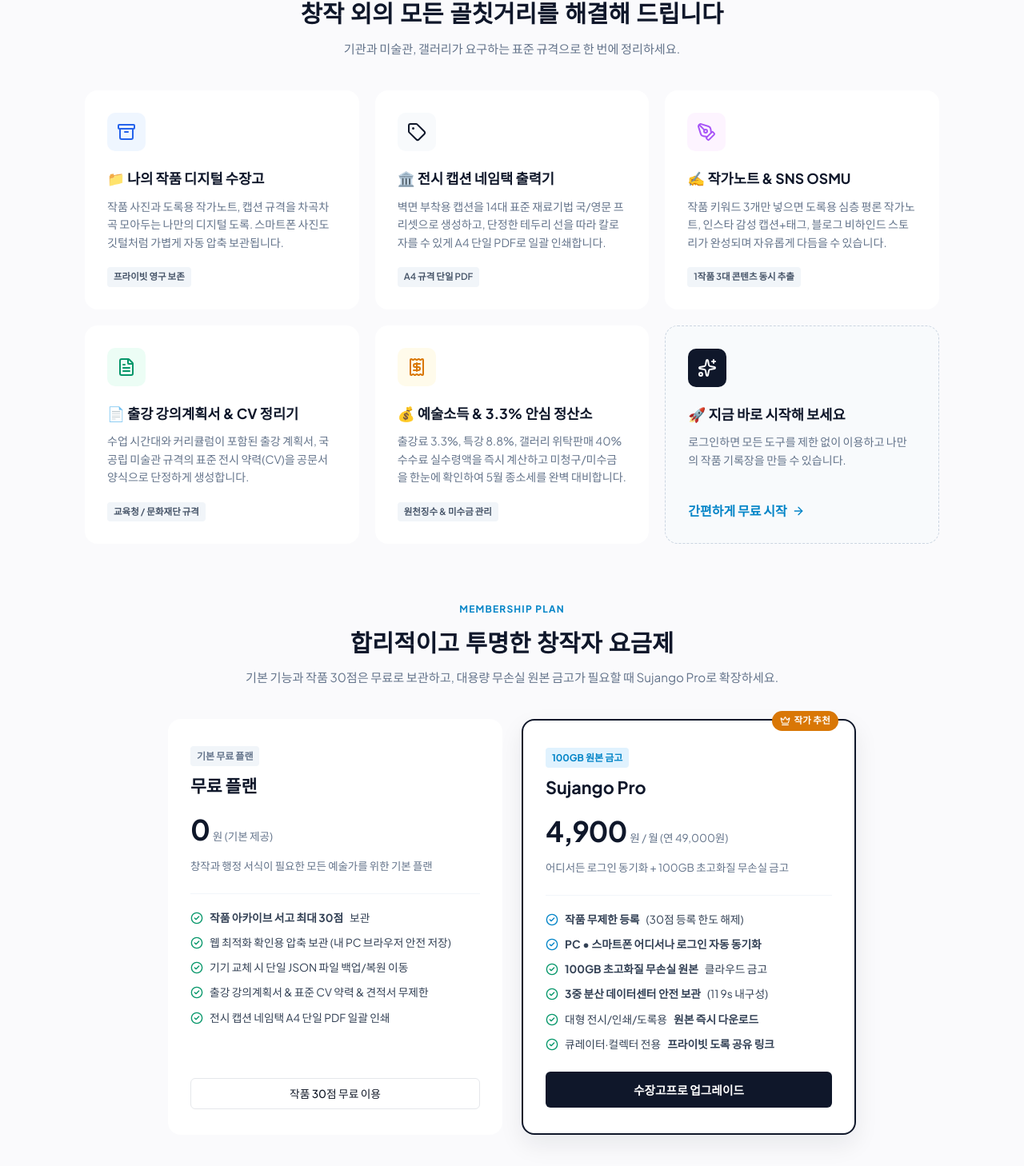
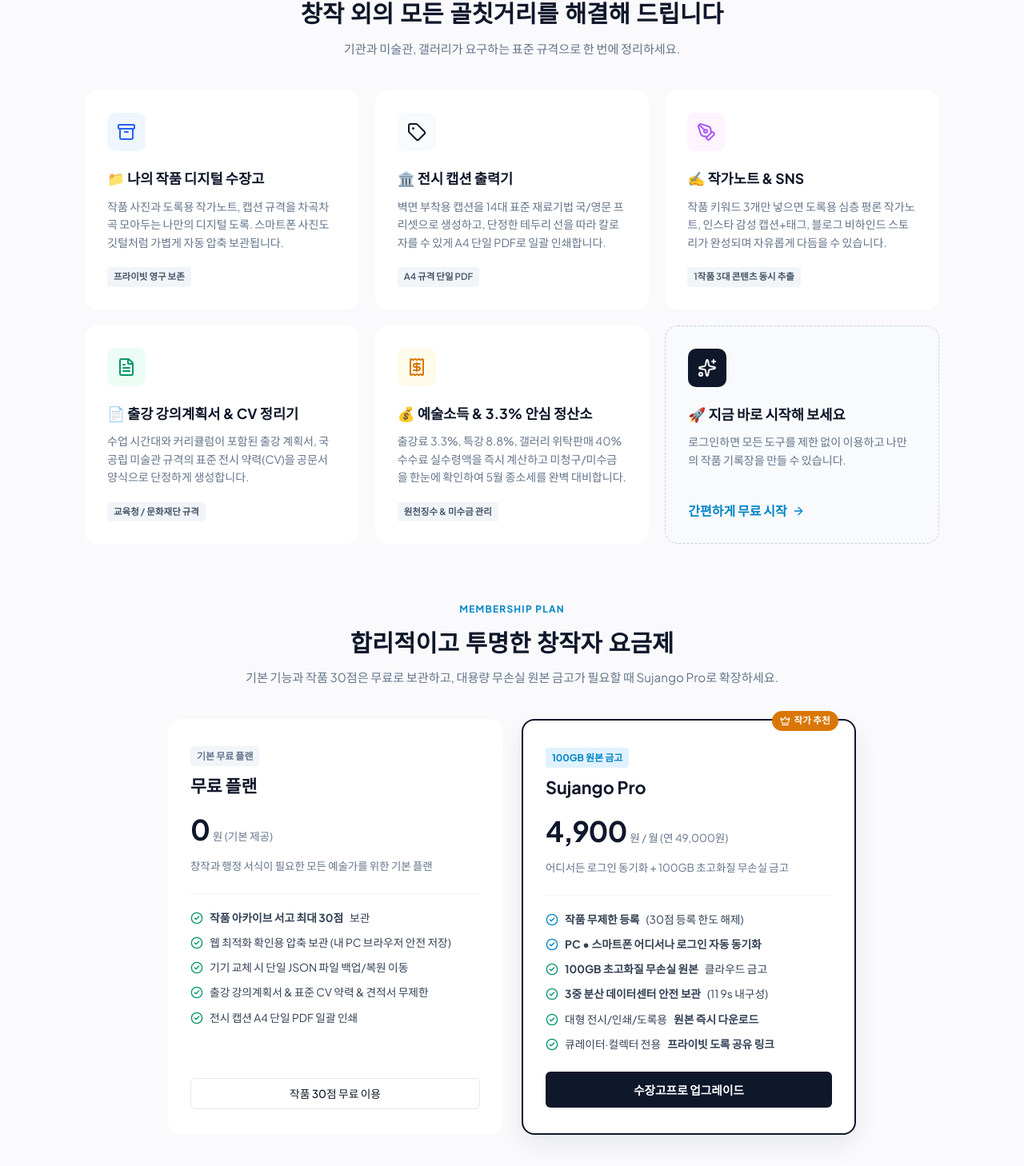
Before and after one commit to ARA3827/sujango, a React (Vite) app: page / in a window 1280 px wide. Shown: the part 949-2407 px from the top of the page at 80% size. Built offline with nearby package versions, Linux system fonts and the light colour scheme; no server answers; a web font is replaced by a local one.

Commit message:
feat: standardize and simplify menu titles across dashboard, landing, and workspaces

```diff
--- a/src/components/ArchiveStudio.jsx
+++ b/src/components/ArchiveStudio.jsx
@@ -403,7 +403,7 @@ export default function ArchiveStudio({ onBack, onNavigateToCaption, onOpenPrici
                 className="btn-outline"
                 style={{ width: '100%', justifyContent: 'center' }}
               >
-                <Tag size={15} /> 이 작품 캡션 네임택 출력하기
+                <Tag size={15} /> 이 작품 캡션 명패 출력하기
               </button>
             )}
           </div>
--- a/src/components/CaptionStudio.jsx
+++ b/src/components/CaptionStudio.jsx
@@ -317,7 +317,7 @@ export default function CaptionStudio({ onBack }) {
       </div>
 
       <div className="workspace-title-area" style={{ marginBottom: '1.25rem' }}>
-        <h2>전시 캡션 네임택 출력기</h2>
+        <h2>전시 캡션 출력기</h2>
         <p>
           각 작품마다 독립된 <strong>옅은 회색 테두리 박스</strong>가 둘러져 있어 선을 따라 자와 칼을 대고 오려내면 명패가 완성됩니다.
           가로는 2열로 반듯하게 고정되고 세로는 글자 길이에 맞춰 유연하게 조정되며, 작품이 많아지면 자동으로 A4 다음 장이 생성됩니다.
--- a/src/components/Dashboard.jsx
+++ b/src/components/Dashboard.jsx
@@ -39,23 +39,23 @@ export default function Dashboard({
   const tools = [
     {
       id: 'inspo',
-      title: '영감(靈感)노트',
+      title: '영감 노트',
       tag: '창작 영감 & 문장',
       icon: <Sparkles size={22} style={{ color: '#059669' }} />,
       desc: '책 속 한 줄, 영화 속 명대사, 일상의 번뜩이는 사유를 카드로 아카이빙하고 카카오톡 대화를 깔끔하게 정리하여 가져옵니다.',
-      actionText: '영감노트 열기'
+      actionText: '영감 노트 열기'
     },
     {
       id: 'statement',
-      title: '작가노트 & SNS OSMU',
-      tag: '원소스 멀티유즈',
+      title: '작가노트 & SNS',
+      tag: 'AI 글 생성',
       icon: <PenTool size={22} />,
       desc: '작품 키워드 3개로 공모전용 심층 미학 평론 작가노트, 인스타 감성 캡션 + 해시태그, 블로그 후기를 동시에 추출하고 직접 수정합니다.',
-      actionText: '콘텐츠 생성하기'
+      actionText: '작가노트 쓰기'
     },
     {
       id: 'caption',
-      title: '전시 캡션 네임택 출력기',
+      title: '전시 캡션 출력기',
       tag: '전시 & 아트페어',
       icon: <Tag size={22} />,
       desc: '작품 옆 벽면에 붙이는 국영문 표준 캡션(명패)을 자동 생성하고, 자르기 좋은 절취선과 함께 A4 용지 규격으로 일괄 인쇄합니다.',
@@ -134,7 +134,7 @@ export default function Dashboard({
         </div>
 
         <div className="stat-item-box" onClick={() => onSelectView('inspo')} style={{ cursor: 'pointer' }}>
-          <div className="stat-label">✨ 영감(靈感)노트</div>
+          <div className="stat-label">✨ 영감 노트</div>
           <div className="stat-value" style={{ color: '#0D9488' }}>
             {inspoCount}개 보관 중
           </div>
--- a/src/components/LandingPage.jsx
+++ b/src/components/LandingPage.jsx
@@ -100,7 +100,7 @@ export default function LandingPage({ onOpenLogin, onExploreGuest, onOpenPricing
             <div className="feature-icon-box" style={{ background: '#F8FAFC', color: '#0F172A' }}>
               <Tag size={24} />
             </div>
-            <h4>🏛️ 전시 캡션 네임택 출력기</h4>
+            <h4>🏛️ 전시 캡션 출력기</h4>
             <p>
               벽면 부착용 캡션을 14대 표준 재료기법 국/영문 프리셋으로 생성하고,
               단정한 테두리 선을 따라 칼로 자를 수 있게 A4 단일 PDF로 일괄 인쇄합니다.
@@ -113,7 +113,7 @@ export default function LandingPage({ onOpenLogin, onExploreGuest, onOpenPricing
             <div className="feature-icon-box" style={{ background: '#FDF4FF', color: '#A855F7' }}>
               <PenTool size={24} />
             </div>
-            <h4>✍️ 작가노트 & SNS OSMU</h4>
+            <h4>✍️ 작가노트 & SNS</h4>
             <p>
               작품 키워드 3개만 넣으면 도록용 심층 평론 작가노트, 인스타 감성 캡션+태그,
               블로그 비하인드 스토리가 완성되며 자유롭게 다듬을 수 있습니다.
@@ -191,7 +191,7 @@ export default function LandingPage({ onOpenLogin, onExploreGuest, onOpenPricing
               <li><CheckCircle2 size={16} color="#059669" /> 웹 최적화 확인용 압축 보관 (내 PC 브라우저 안전 저장)</li>
               <li><CheckCircle2 size={16} color="#059669" /> 기기 교체 시 단일 JSON 파일 백업/복원 이동</li>
               <li><CheckCircle2 size={16} color="#059669" /> 출강 강의계획서 & 표준 CV 약력 & 견적서 무제한</li>
-              <li><CheckCircle2 size={16} color="#059669" /> 전시 캡션 네임택 A4 단일 PDF 일괄 인쇄</li>
+              <li><CheckCircle2 size={16} color="#059669" /> 전시 캡션 A4 단일 PDF 일괄 인쇄</li>
             </ul>
             <button onClick={onOpenLogin} className="btn-outline" style={{ width: '100%', marginTop: '1.5rem', justifyContent: 'center' }}>
               작품 30점 무료 이용
--- a/src/components/PricingModal.jsx
+++ b/src/components/PricingModal.jsx
@@ -154,7 +154,7 @@ export default function PricingModal({ isOpen, onClose, user, onUpgradeSuccess,
               </li>
               <li style={{ fontSize: '0.84rem', color: '#334155', display: 'flex', alignItems: 'center', gap: '8px' }}>
                 <Check size={16} color="#059669" />
-                <span>전시 캡션 네임택 A4 단일 PDF 일괄 인쇄</span>
+                <span>전시 캡션 A4 단일 PDF 일괄 인쇄</span>
               </li>
             </ul>
 
--- a/src/components/StatementStudio.jsx
+++ b/src/components/StatementStudio.jsx
@@ -207,7 +207,7 @@ ${hashtags}`;
       </div>
 
       <div className="workspace-title-area" style={{ marginBottom: '1.5rem' }}>
-        <h2>작가노트 & SNS OSMU 스튜디오</h2>
+        <h2>작가노트 & SNS 스튜디오</h2>
         <p>작품 키워드 3개만 넣으세요. 도록용 미술평론 작가노트, 인스타그램 감성 피드, 블로그 제작 후기로 즉시 변환하고 자유롭게 다듬을 수 있습니다.</p>
       </div>
 
--- a/src/inspo_module/InspoVaultView.jsx
+++ b/src/inspo_module/InspoVaultView.jsx
@@ -242,7 +242,7 @@ export function InspoVaultView({ onBack }) {
 
       {/* 2. 타이틀 영역 */}
       <div className="workspace-title-area" style={{ marginBottom: '1.5rem' }}>
-        <h2>영감(靈感)노트</h2>
+        <h2>영감 노트</h2>
         <p>책, 영화, 일상에서 마주친 생각과 문장을 차곡차곡 기록하고, 카카오톡 메모도 간편하게 가져오세요.</p>
       </div>
 
```
Also changed, not shown: 1 other file (tests, documents, lock files or other folders).
